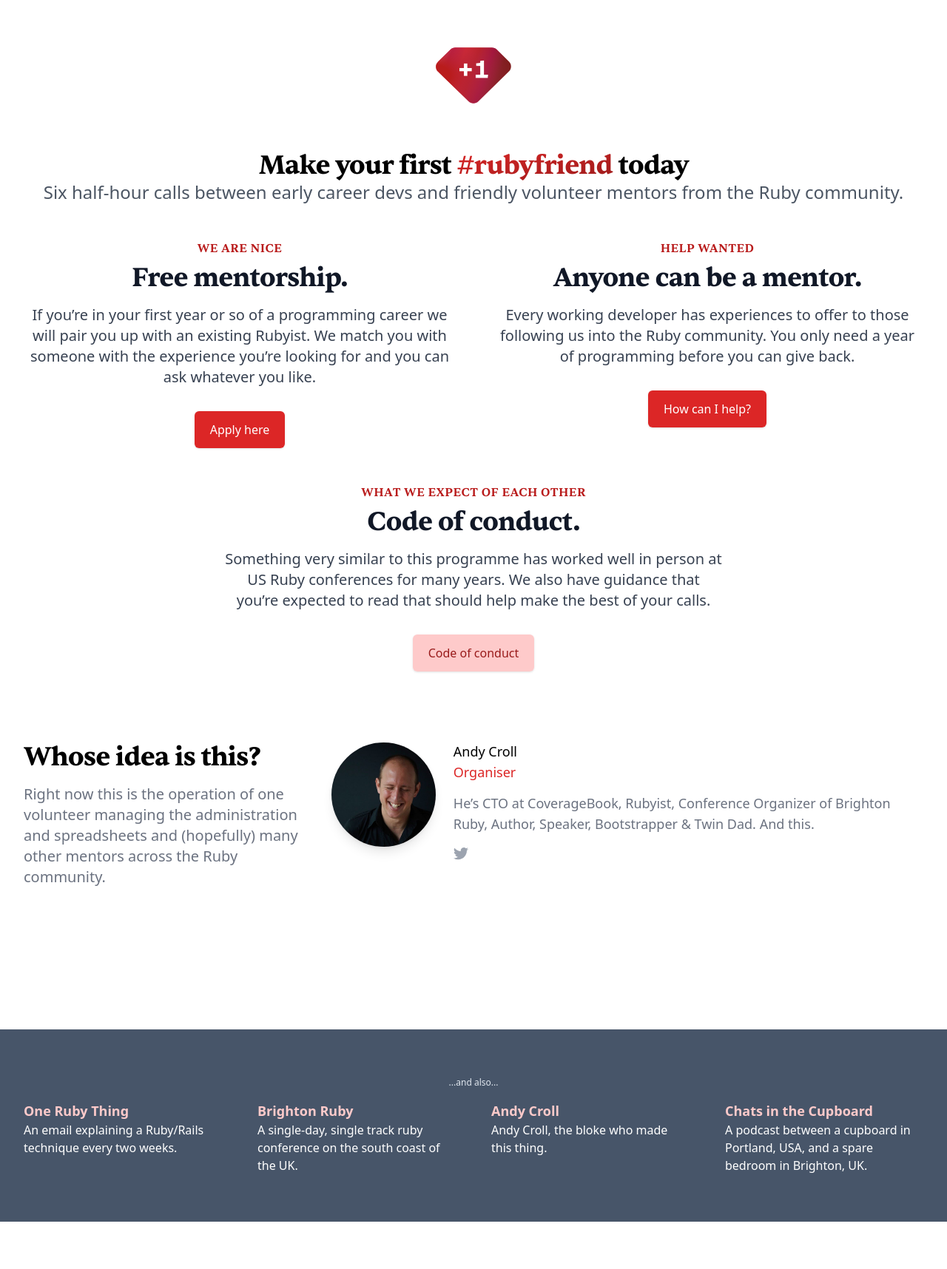
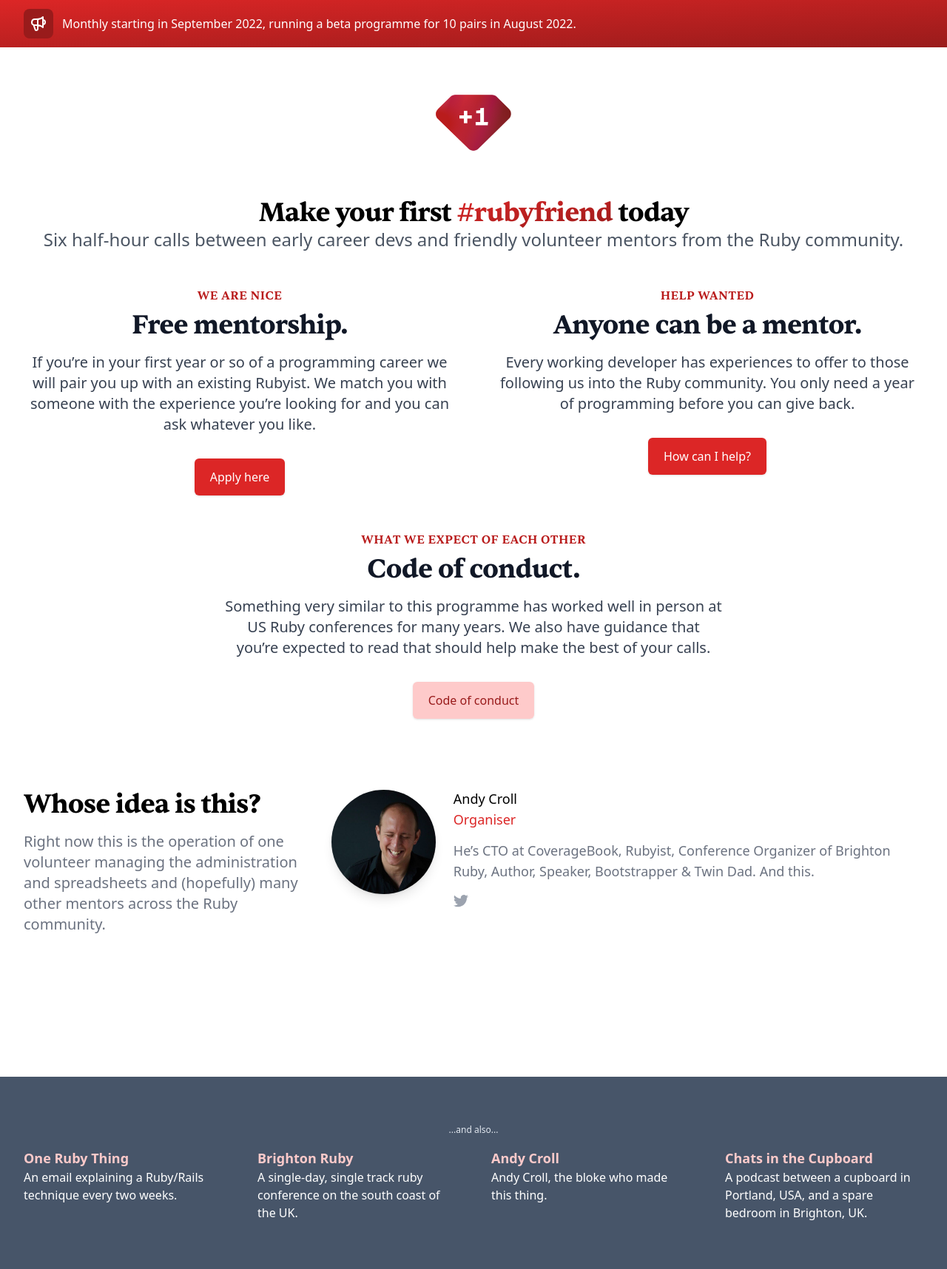
Before and after one commit to andycroll/firstrubyfriend.org, a Jekyll site: the page built from index.html, in a window 1280 px wide. Shown: the whole page at 74% size. Built offline with Jekyll 4.4.1, drawn with Linux system fonts in a browser that asks for light colours; before the commit the page ends 1652 px from its top, so only the background shows below that.

Commit message:
Add a header with timescales

```diff
--- /dev/null
+++ b/_includes/header.html
@@ -0,0 +1,18 @@
+<div class="bg-gradient-to-br from-red-600 to-red-800">
+    <div class="max-w-7xl mx-auto py-3 px-3 sm:px-6 lg:px-8">
+        <div class="flex items-center justify-between flex-wrap">
+            <div class="w-0 flex-1 flex items-center">
+                <span class="flex p-2 rounded-lg bg-red-800">
+                    <!-- Heroicon name: outline/speakerphone -->
+                    <svg class="h-6 w-6 text-white" xmlns="http://www.w3.org/2000/svg" fill="none" viewBox="0 0 24 24" stroke-width="2" stroke="currentColor" aria-hidden="true">
+                    <path stroke-linecap="round" stroke-linejoin="round" d="M11 5.882V19.24a1.76 1.76 0 01-3.417.592l-2.147-6.15M18 13a3 3 0 100-6M5.436 13.683A4.001 4.001 0 017 6h1.832c4.1 0 7.625-1.234 9.168-3v14c-1.543-1.766-5.067-3-9.168-3H7a3.988 3.988 0 01-1.564-.317z" />
+                    </svg>
+                </span>
+                <p class="ml-3 font-medium text-white truncate">
+                    <span class="md:hidden"> Starting Sept ’22 <small>beta in Aug</small> </span>
+                    <span class="hidden md:inline"> Monthly starting in September 2022, running a beta programme for 10 pairs in August 2022. </span>
+                </p>
+            </div>
+        </div>
+    </div>
+</div>
--- a/_layouts/default.html
+++ b/_layouts/default.html
@@ -22,6 +22,8 @@
 		<link rel="stylesheet" href="/css/firstrubyfriend.css" />
 	</head>
 	<body class="">
+		{% include header.html %}
+
 		<div class="bg-white">
 			<div class="max-w-7xl lg:mx-auto py-8 px-4 lg:text-center lg:px-8 lg:py-16">
 				<div class="space-y-8 sm:space-y-12">
--- a/css/firstrubyfriend.css
+++ b/css/firstrubyfriend.css
@@ -1228,6 +1228,10 @@ video {
   margin-right: auto;
 }
 
+.ml-3 {
+  margin-left: 0.75rem;
+}
+
 .mt-24 {
   margin-top: 6rem;
 }
@@ -1256,10 +1260,6 @@ video {
   margin-right: -0.25rem;
 }
 
-.ml-3 {
-  margin-left: 0.75rem;
-}
-
 .mt-12 {
   margin-top: 3rem;
 }
@@ -1304,6 +1304,10 @@ video {
   display: none;
 }
 
+.h-6 {
+  height: 1.5rem;
+}
+
 .h-5 {
   height: 1.25rem;
 }
@@ -1316,6 +1320,14 @@ video {
   height: 100%;
 }
 
+.w-0 {
+  width: 0px;
+}
+
+.w-6 {
+  width: 1.5rem;
+}
+
 .w-1\/5 {
   width: 20%;
 }
@@ -1344,6 +1356,10 @@ video {
   max-width: 64rem;
 }
 
+.flex-1 {
+  flex: 1 1 0%;
+}
+
 .grow {
   flex-grow: 1;
 }
@@ -1360,6 +1376,10 @@ video {
   grid-template-columns: repeat(1, minmax(0, 1fr));
 }
 
+.flex-wrap {
+  flex-wrap: wrap;
+}
+
 .items-center {
   align-items: center;
 }
@@ -1370,6 +1390,10 @@ video {
 
 .justify-center {
   justify-content: center;
+}
+
+.justify-between {
+  justify-content: space-between;
 }
 
 .gap-6 {
@@ -1433,6 +1457,16 @@ video {
   border-color: rgb(229 231 235 / var(--tw-divide-opacity));
 }
 
+.truncate {
+  overflow: hidden;
+  text-overflow: ellipsis;
+  white-space: nowrap;
+}
+
+.rounded-lg {
+  border-radius: 0.5rem;
+}
+
 .rounded-md {
   border-radius: 0.375rem;
 }
@@ -1451,6 +1485,11 @@ video {
 
 .border-transparent {
   border-color: transparent;
+}
+
+.bg-red-800 {
+  --tw-bg-opacity: 1;
+  background-color: rgb(153 27 27 / var(--tw-bg-opacity));
 }
 
 .bg-white {
@@ -1507,8 +1546,22 @@ video {
      object-fit: cover;
 }
 
+.p-2 {
+  padding: 0.5rem;
+}
+
 .p-4 {
   padding: 1rem;
+}
+
+.py-3 {
+  padding-top: 0.75rem;
+  padding-bottom: 0.75rem;
+}
+
+.px-3 {
+  padding-left: 0.75rem;
+  padding-right: 0.75rem;
 }
 
 .py-8 {
@@ -1526,11 +1579,6 @@ video {
   padding-right: 1.25rem;
 }
 
-.py-3 {
-  padding-top: 0.75rem;
-  padding-bottom: 0.75rem;
-}
-
 .py-12 {
   padding-top: 3rem;
   padding-bottom: 3rem;
@@ -1591,14 +1639,14 @@ video {
   line-height: 1rem;
 }
 
+.font-medium {
+  font-weight: 500;
+}
+
 .font-extrabold {
   font-weight: 800;
 }
 
-.font-medium {
-  font-weight: 500;
-}
-
 .font-bold {
   font-weight: 700;
 }
@@ -1629,6 +1677,11 @@ video {
 
 .tracking-wider {
   letter-spacing: 0.05em;
+}
+
+.text-white {
+  --tw-text-opacity: 1;
+  color: rgb(255 255 255 / var(--tw-text-opacity));
 }
 
 .text-transparent {
@@ -1653,11 +1706,6 @@ video {
 .text-gray-400 {
   --tw-text-opacity: 1;
   color: rgb(156 163 175 / var(--tw-text-opacity));
-}
-
-.text-white {
-  --tw-text-opacity: 1;
-  color: rgb(255 255 255 / var(--tw-text-opacity));
 }
 
 .text-slate-200 {
@@ -1851,8 +1899,16 @@ video {
     margin-top: 0px;
   }
 
+  .md\:inline {
+    display: inline;
+  }
+
   .md\:grid {
     display: grid;
+  }
+
+  .md\:hidden {
+    display: none;
   }
 
   .md\:h-full {
```
